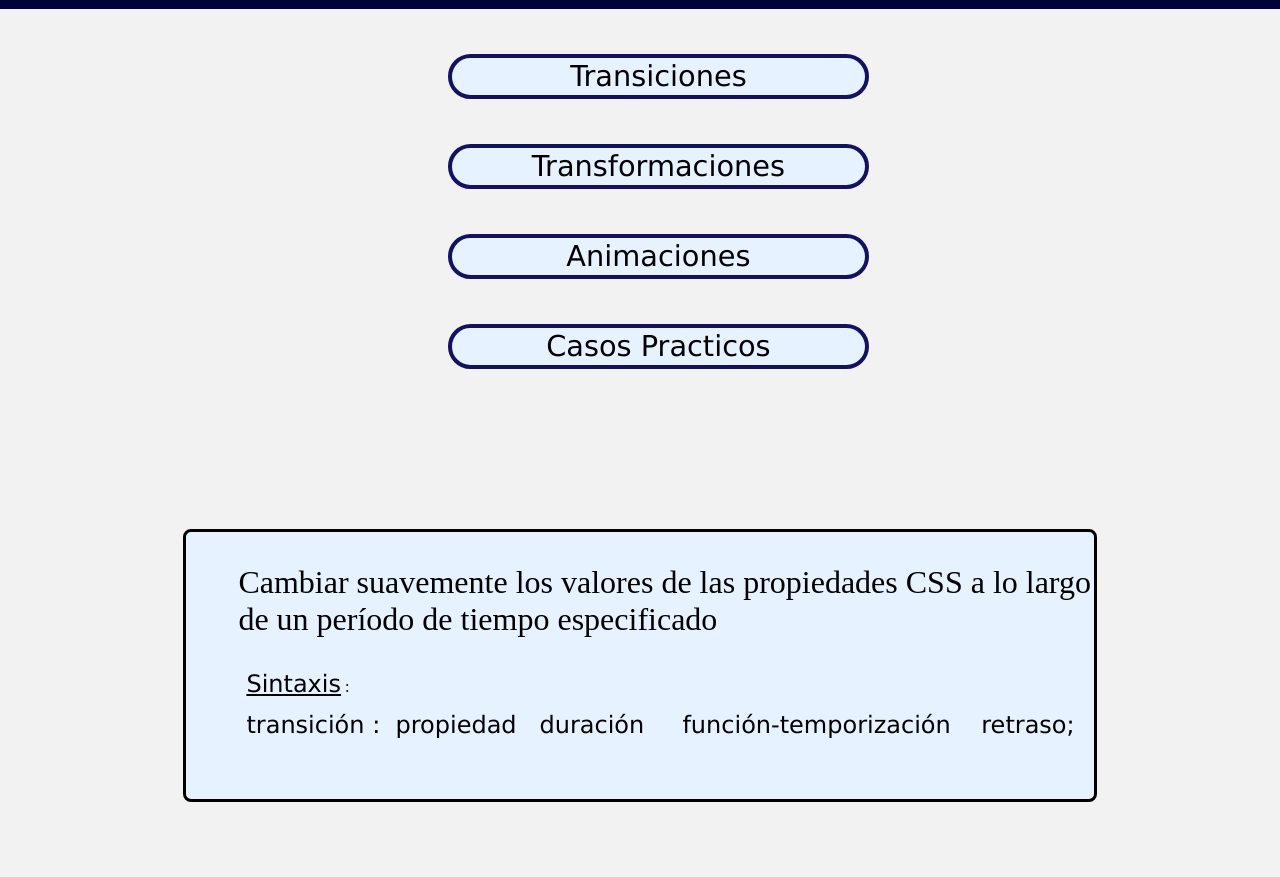
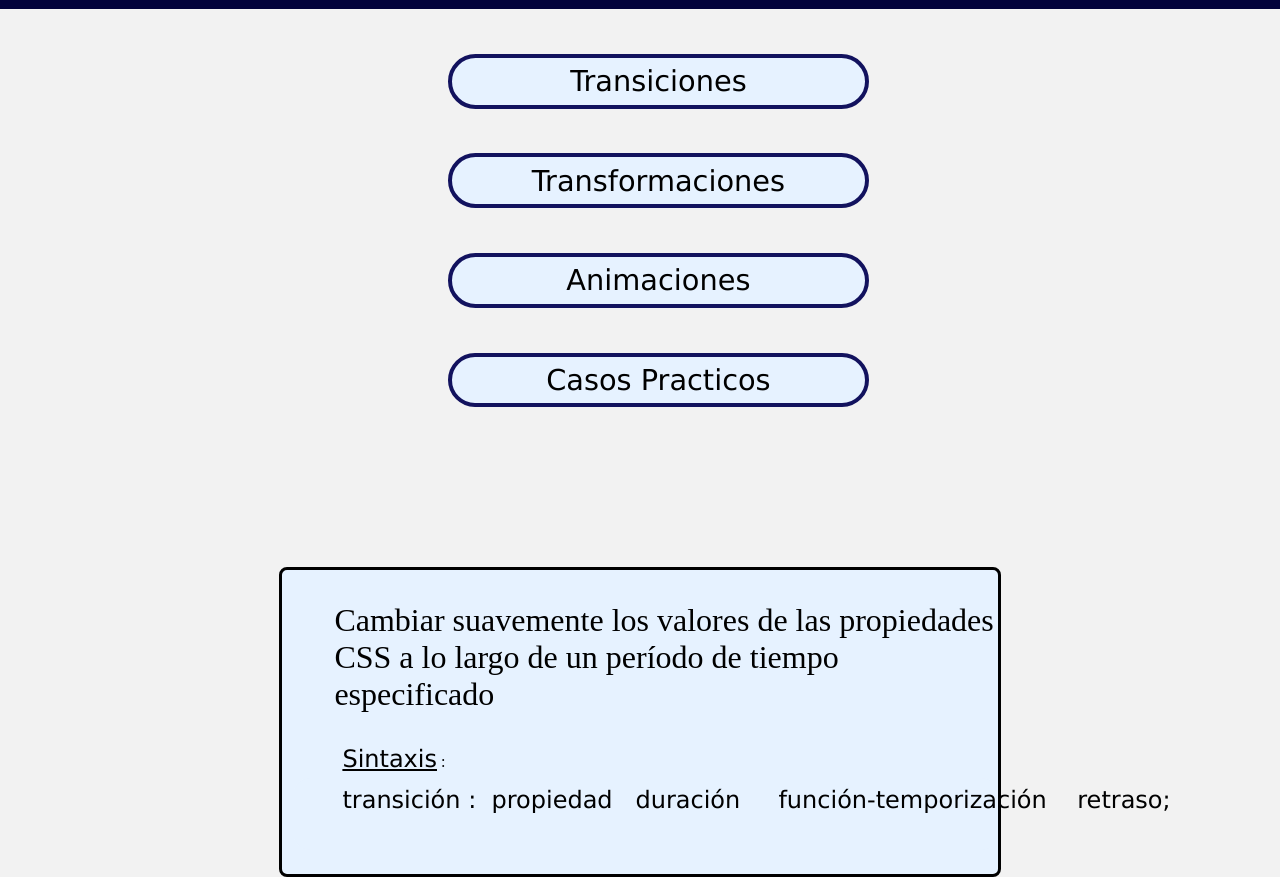
Before and after one commit to Najwaelqortobi/Proyecto_sprint_Recogida, a plain HTML site: page efectosVisuales.html in a window 1280 px wide. Both pictures are taken after a click on the link "Transiciones". Shown: the part 51-928 px from the top of the page. Before the commit the page ends 853 px from the top, so only its background shows below. Drawn offline with Linux system fonts and the light colour scheme.

Commit message:
update colores+tamaño parrafos

```diff
--- a/style.css
+++ b/style.css
@@ -38,7 +38,7 @@ body{
     font-family: 'Lucida Sans', 'Lucida Sans Regular', 'Lucida Grande', 'Lucida Sans Unicode', Geneva, Verdana, sans-serif;
     border: 0.3rem solid rgb(18, 18, 94);
     border-radius: 2rem;
-    padding: 0.1rem 0.9rem;
+    padding: 0.4rem 0.9rem;
     margin-top: 2.8rem;
 
 }
@@ -58,17 +58,13 @@ p{
 .span{
     text-decoration: underline;
 }
-/*
-.section{
-    display: flex;
-}*/
 
 
 .section{
     background-color: #e6f2ff;;
     border: 0.2rem solid black;
     border-radius: 0.5rem;
-    width: 70%;
+    width: 55%;
     height: 100%;
     margin-top: 10rem;
     padding-left: 0.8rem;
```
